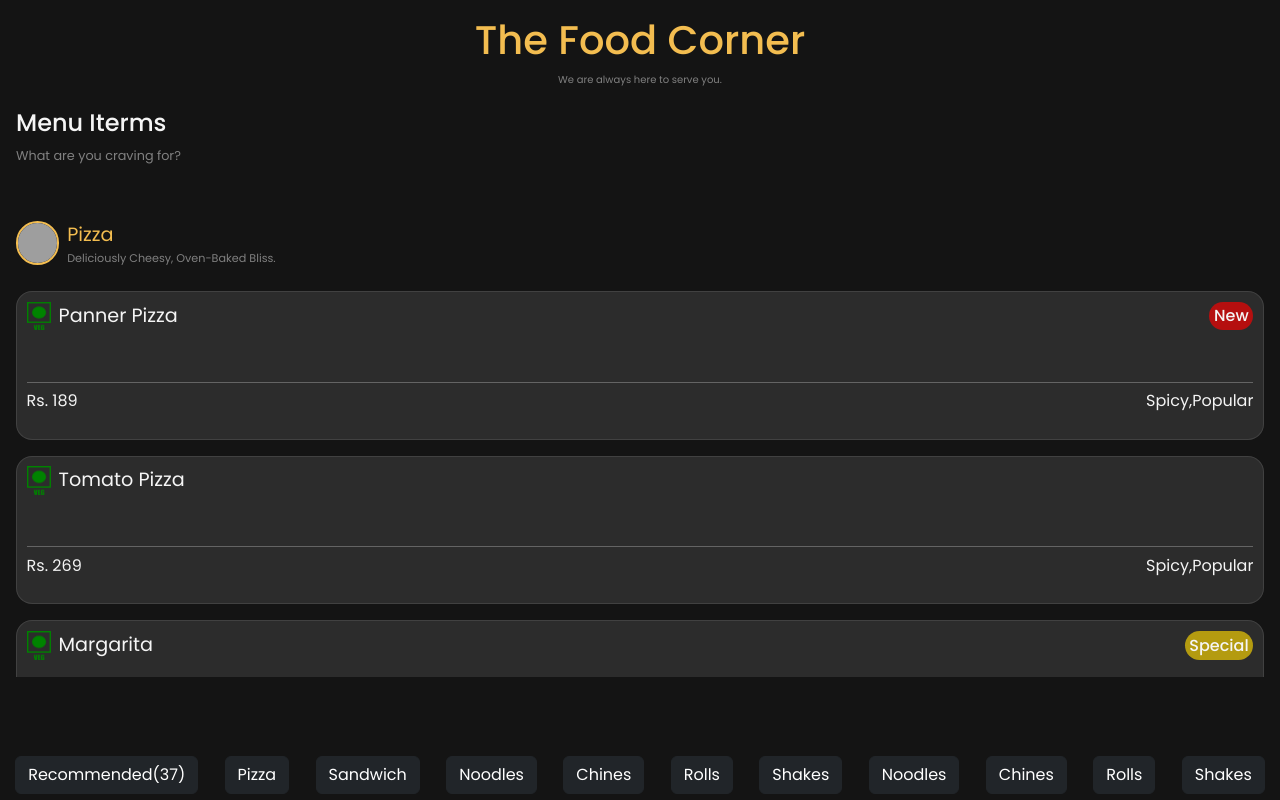
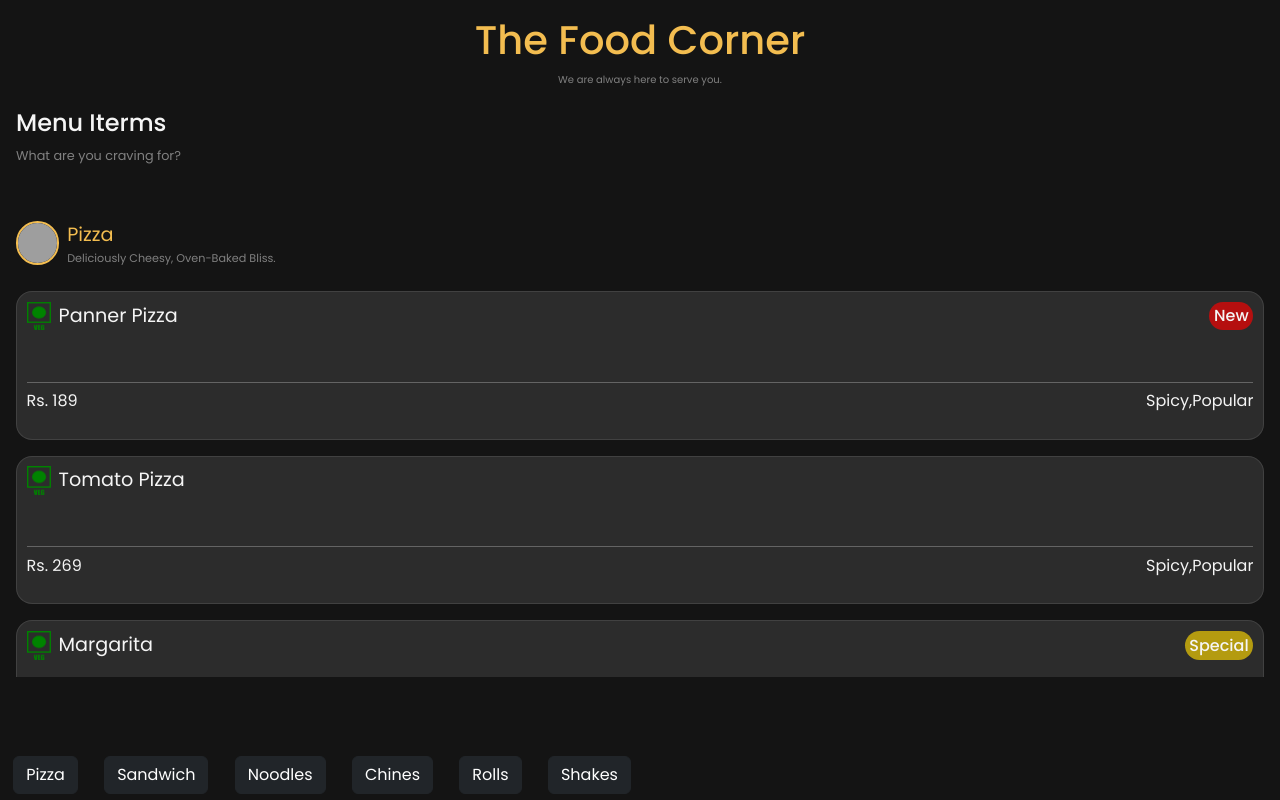
Before and after one commit to prafulsawarkar0101/myMenuDarkMode, a plain HTML site: page index.html in a window 1280 px wide. Drawn offline with nearby package versions, Linux system fonts and the light colour scheme; grey boxes are pictures that could not be loaded.

Commit message:
error fixed  left action

```diff
--- a/css/style2.css
+++ b/css/style2.css
@@ -185,7 +185,7 @@ justify-content: center;
     width: 100%;
     /* height: 20vh; */
     display: flex;
-    justify-content: center;
+    /* justify-content: center; */
     align-items: center;
     /* border: 1px solid black; */
     overflow: scroll;
@@ -225,7 +225,13 @@ justify-content: center;
     background-color: #F3BD50;
     border: 1px solid #F3BD50;
     color: #333;
-    font-weight: bold;
+
+  }
+  .button-list a button:hover{
+    background-color: #F3BD50;
+    border: 1px solid #F3BD50;
+    color: #333;
+
   }
   .button-list a button.active {
     background-color: #F3BD50;
--- a/index.html
+++ b/index.html
@@ -405,17 +405,13 @@
         <div class="button-container">
             <div class="scrollable-wrapper">
               <ul class="button-list">
-                <a href="#" style="text-decoration: none;" ><button class="btn btn-dark" >Recommended(37)</button></a>
-                <a href="#" style="text-decoration: none;" ><button class="btn btn-dark" >Pizza</button></a>
-                <a href="#" style="text-decoration: none;" ><button class="btn btn-dark" >Sandwich</button></a>
-                <a href="#" style="text-decoration: none;" ><button class="btn btn-dark" >Noodles</button></a>
-                <a href="#" style="text-decoration: none;" ><button class="btn btn-dark" >Chines</button></a>
-                <a href="#" style="text-decoration: none;" ><button class="btn btn-dark" >Rolls</button></a>
-                <a href="#" style="text-decoration: none;" ><button class="btn btn-dark" >Shakes</button></a>
-                <a href="#" style="text-decoration: none;" ><button class="btn btn-dark" >Noodles</button></a>
-                <a href="#" style="text-decoration: none;" ><button class="btn btn-dark" >Chines</button></a>
-                <a href="#" style="text-decoration: none;" ><button class="btn btn-dark" >Rolls</button></a>
-                <a href="#" style="text-decoration: none;" ><button class="btn btn-dark" >Shakes</button></a>
+                <!-- <a href="#" style="text-decoration: none;" ><button class="btn btn-dark" >Recommended(37)</button></a> -->
+                <a href="#pizza" style="text-decoration: none;" ><button class="btn btn-dark" >Pizza</button></a>
+                <a href="#sandwich" style="text-decoration: none;" ><button class="btn btn-dark" >Sandwich</button></a>
+                <a href="#noodles" style="text-decoration: none;" ><button class="btn btn-dark" >Noodles</button></a>
+                <a href="#chines" style="text-decoration: none;" ><button class="btn btn-dark" >Chines</button></a>
+                <a href="#rolls" style="text-decoration: none;" ><button class="btn btn-dark" >Rolls</button></a>
+                <a href="#shakes" style="text-decoration: none;" ><button class="btn btn-dark" >Shakes</button></a>
               </ul>
             </div>
           </div>
```
